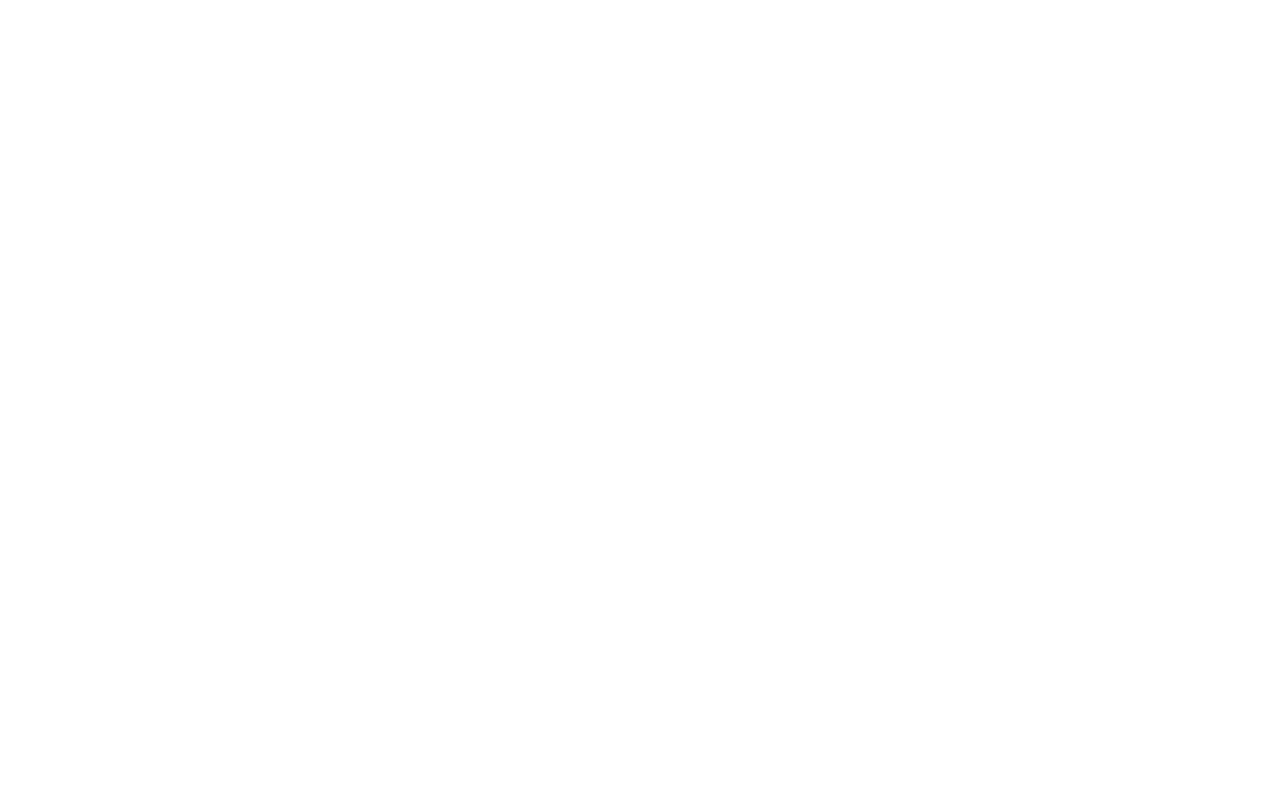
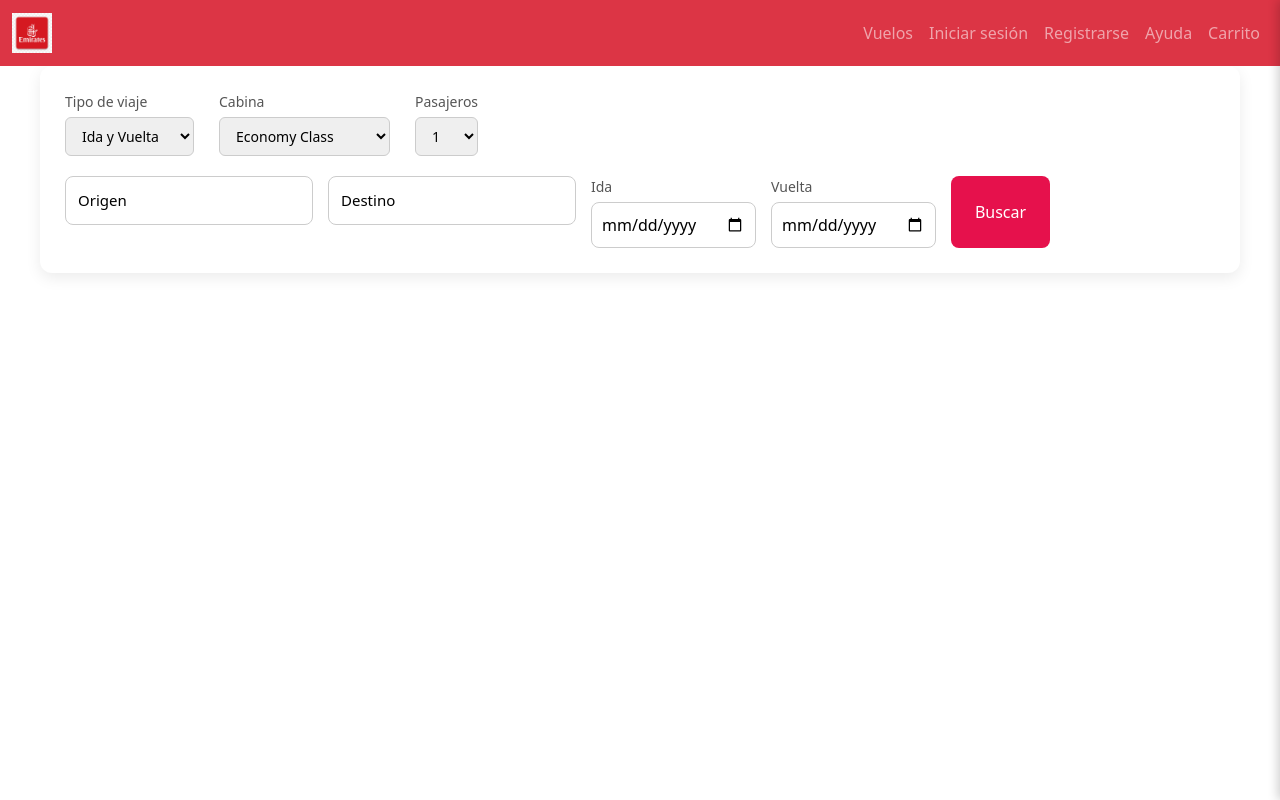
Before and after one commit to Kendyzinho/Emirates_Proyecto, an Angular app in the folder aeropuerto/: page /admin in a window 1280 px wide. Built offline with nearby package versions, Linux system fonts and the light colour scheme.

Commit message:
merged main a branch, cambios pequeños a interfaz

```diff
--- a/aeropuerto/src/app/app.component.html
+++ b/aeropuerto/src/app/app.component.html
@@ -1,2 +1 @@
-<app-header>
-</app-header>
+<app-dashboard></app-dashboard>
--- a/aeropuerto/src/app/cliente/cart/cart.component.ts
+++ b/aeropuerto/src/app/cliente/cart/cart.component.ts
@@ -3,6 +3,7 @@ import { Component } from '@angular/core';
 @Component({
   selector: 'app-cart',
   templateUrl: './cart.component.html',
-  styleUrls: ['./cart.component.css']
+  styleUrls: ['./cart.component.css'],
+  standalone: true
 })
 export class CartComponent {}
--- a/aeropuerto/src/app/pages/dashboard/dashboard.component.css
+++ b/aeropuerto/src/app/pages/dashboard/dashboard.component.css
@@ -1,3 +1,11 @@
+.page-container {
+  display: flex;
+  justify-content: center;
+  flex-wrap: wrap;
+  width: 100%;
+}
+
+
 .booking-card {
   background: white;
   padding: 25px;
--- a/aeropuerto/src/app/pages/dashboard/dashboard.component.html
+++ b/aeropuerto/src/app/pages/dashboard/dashboard.component.html
@@ -1,4 +1,6 @@
 <app-header></app-header>
+
+<div class="page-container">
 
   <div class="booking-card">
 
@@ -77,14 +79,13 @@
         <input type="date" [(ngModel)]="departureDate">
       </div>
 
-    <!-- Return date -->
       <div class="date-box" [class.disabled]="tripType === 'oneway'">
         <label>Vuelta</label>
         <input type="date" [(ngModel)]="returnDate" [disabled]="tripType === 'oneway'">
       </div>
 
-    <!-- Search button -->
       <button class="search-btn" (click)="search()">Buscar</button>
 
     </div>
   </div>
+</div>
--- a/aeropuerto/src/app/shared/header/header.component.ts
+++ b/aeropuerto/src/app/shared/header/header.component.ts
@@ -1,9 +1,12 @@
 import { Component } from '@angular/core';
+import { CartComponent } from 'src/app/cliente/cart/cart.component';
 
 @Component({
   selector: 'app-header',
+  imports: [CartComponent],
   templateUrl: './header.component.html',
-  styleUrls: ['./header.component.css']
+  styleUrls: ['./header.component.css'],
+  standalone: true
 })
 export class HeaderComponent {
   showCart = false;
```
Also changed, not shown: aeropuerto/src/app/app.module.ts (+5 -7 lines), aeropuerto/src/app/pages/dashboard/dashboard.component.ts (+1 -6 lines). Lines whose indentation alone changed are shown as unchanged.
